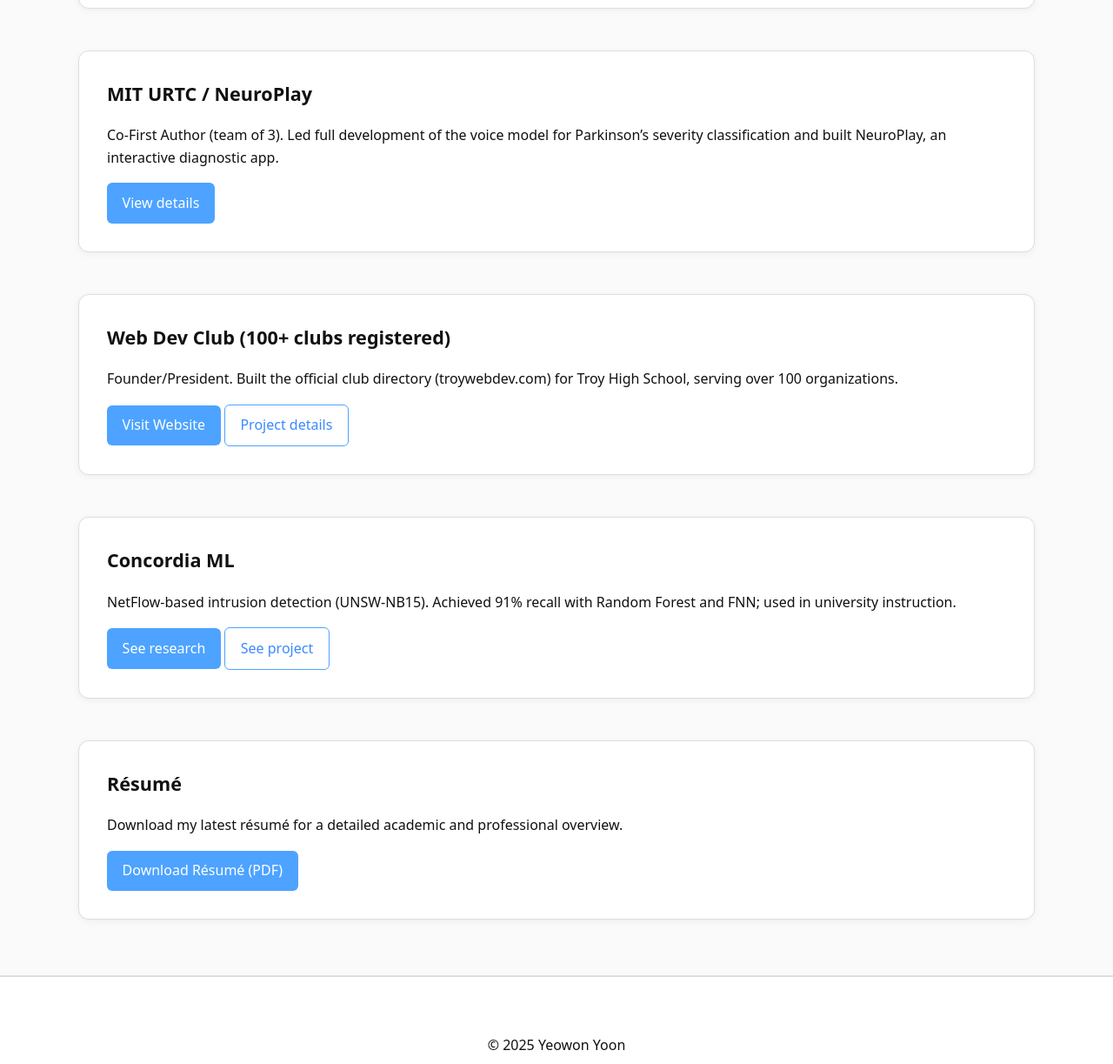
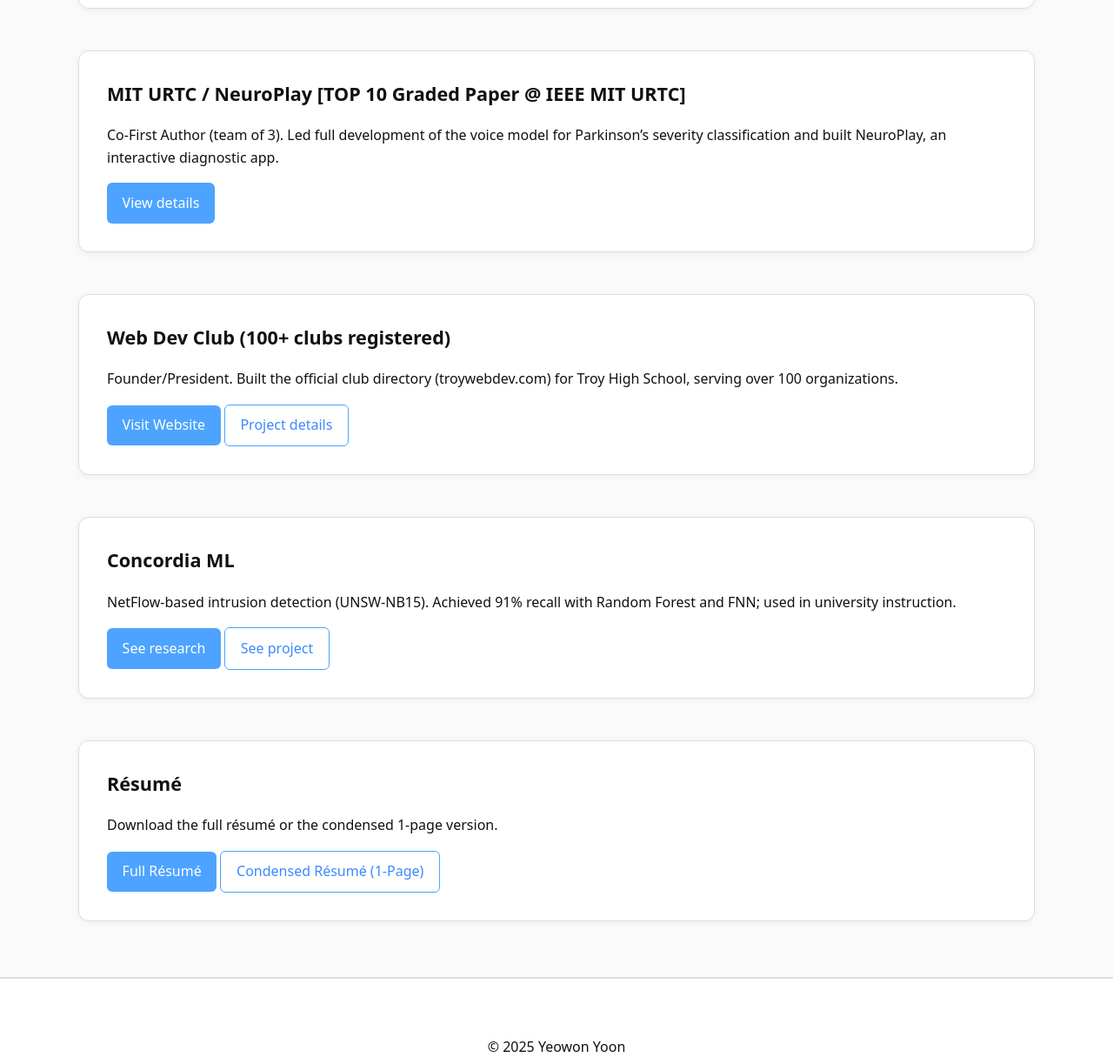
Before and after one commit to yeowonton/yeowon-portfolio, a website built with Vite: page index.html in a window 1280 px wide. Shown: the part 488-1711 px from the top of the page at 87% size. Built offline with nearby package versions, Linux system fonts and the light colour scheme.

Commit message:
Added condensed resume link and updated contact/index pages

```diff
--- a/index.html
+++ b/index.html
@@ -33,7 +33,7 @@
 
   <section class="grid">
     <article class="card">
-      <h2>MIT URTC / NeuroPlay</h2>
+      <h2>MIT URTC / NeuroPlay [TOP 10 Graded Paper @ IEEE MIT URTC]</h2>
       <p>Co-First Author (team of 3). Led full development of the voice model for Parkinson’s severity classification and built NeuroPlay, an interactive diagnostic app.</p>
       <a class="btn" href="research.html#urtc">View details</a>
     </article>
@@ -58,8 +58,12 @@
 
     <article class="card">
       <h2>Résumé</h2>
-      <p>Download my latest résumé for a detailed academic and professional overview.</p>
-      <a class="btn" href="contents/Running_Resume.pdf" download>Download Résumé (PDF)</a>
+      <p>Download the full résumé or the condensed 1-page version.</p>
+
+      <div class="row">
+        <a class="btn" href="contents/Running_Resume.pdf" download>Full Résumé</a>
+        <a class="btn ghost" href="contents/Condensed_Resume.pdf" download>Condensed Résumé (1-Page)</a>
+      </div>
     </article>
   </section>
 </main>
```
Also changed, not shown: contact.html (+11 -3 lines), research.html (+0 -1 lines), 2 other files.
